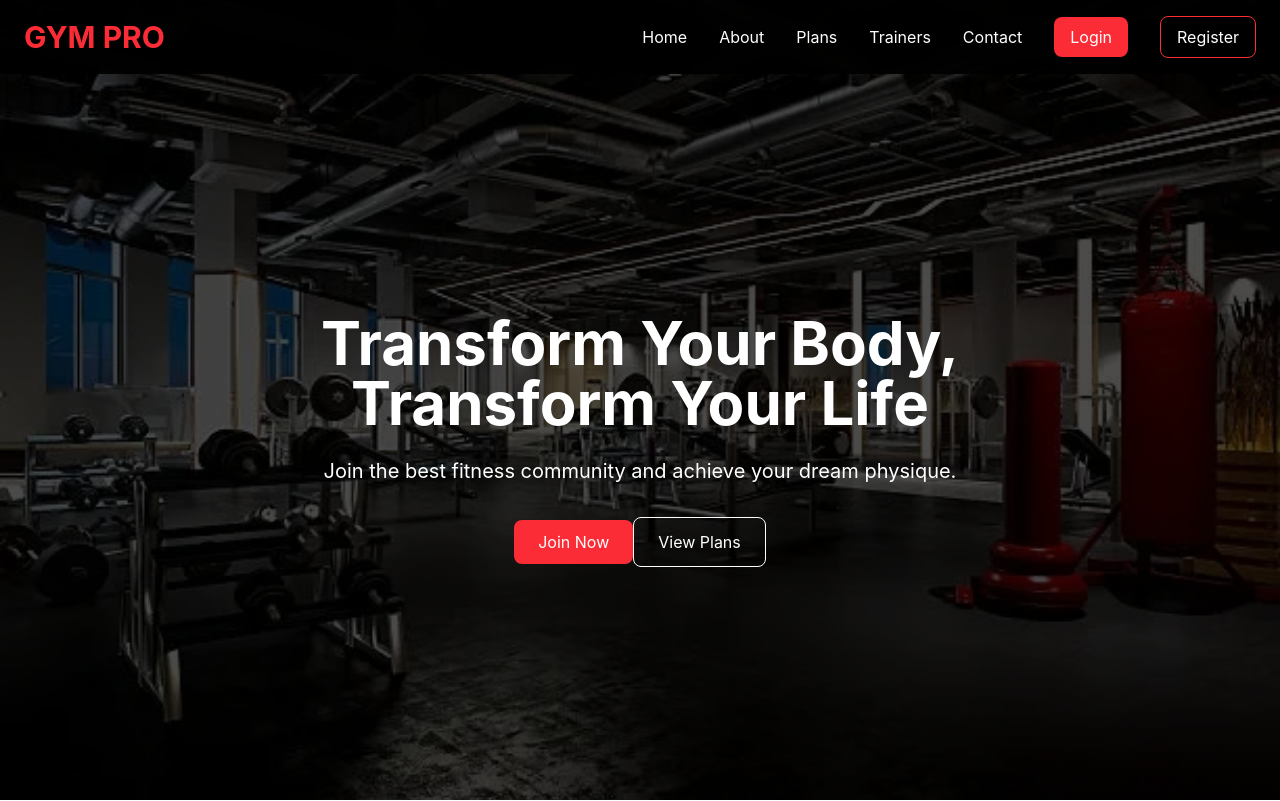
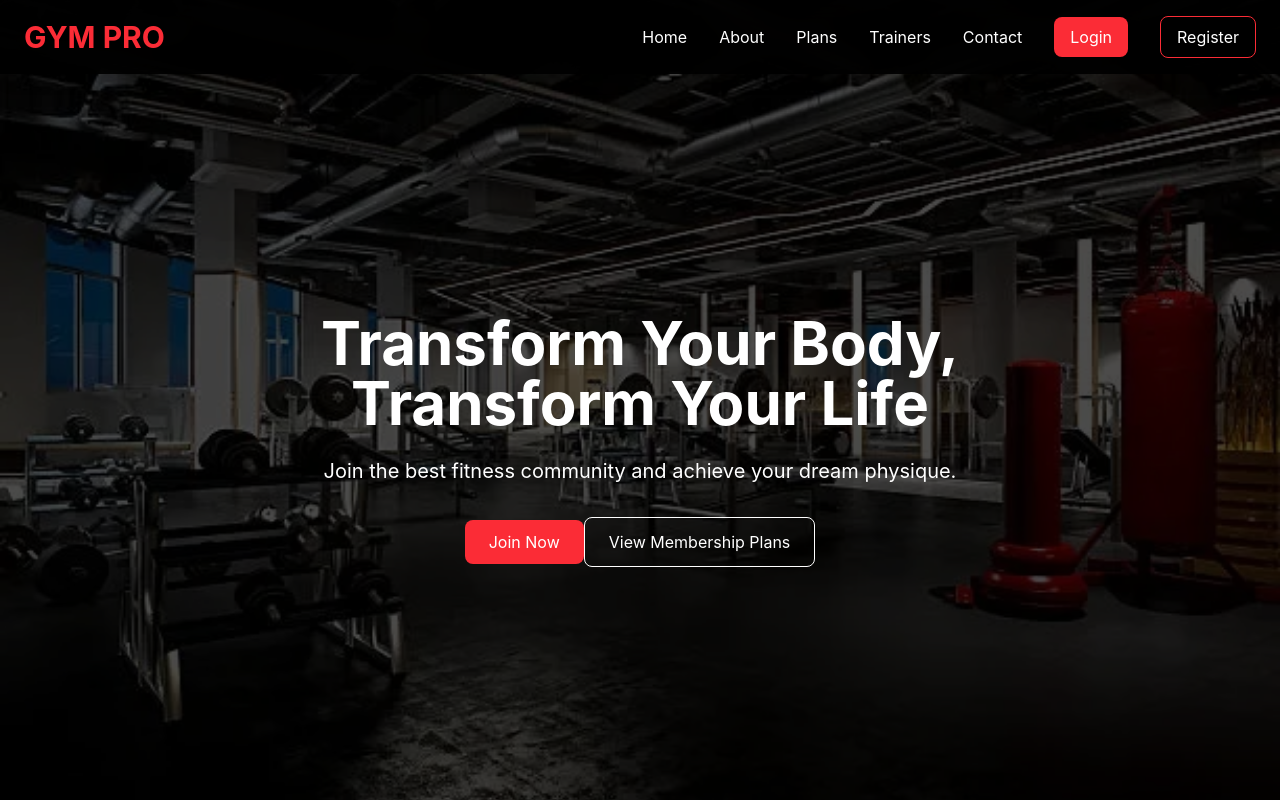
Before and after one commit to shaadali-tech/Gym-Workout, a React (Vite) app in the folder frontend/client/: page / in a window 1280 px wide. Shown: the top 801 px of the page. Built offline with nearby package versions, Linux system fonts and the light colour scheme.

Commit message:
adding chnages

```diff
--- a/frontend/client/src/components/Hero.jsx
+++ b/frontend/client/src/components/Hero.jsx
@@ -29,6 +29,7 @@ const Hero = () => {
           </Link>
 
           <button
+            type="button"
             onClick={() => {
               document.getElementById("plans")?.scrollIntoView({
                 behavior: "smooth",
@@ -36,7 +37,7 @@ const Hero = () => {
             }}
             className="border border-white px-6 py-3 rounded-lg text-white"
           >
-            View Plans
+            View Membership Plans
           </button>
         </div>
       </div>
```
